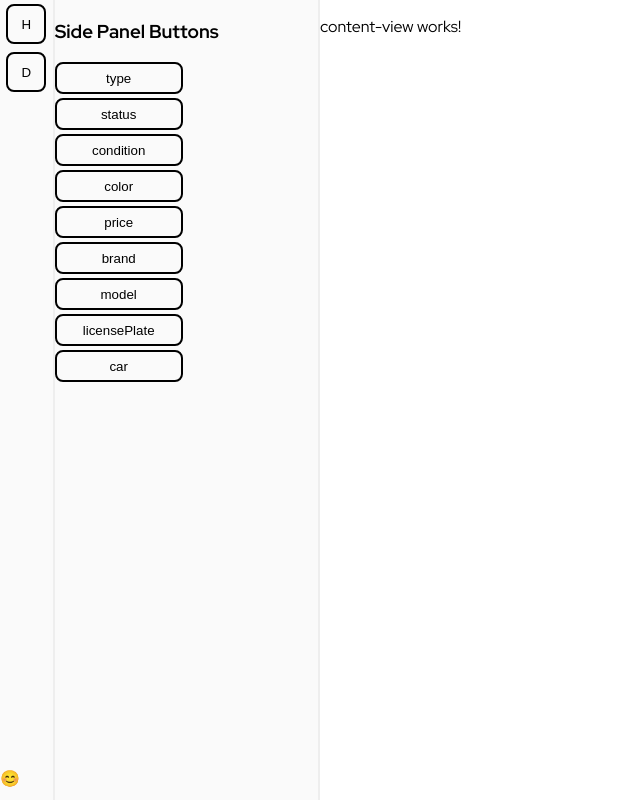
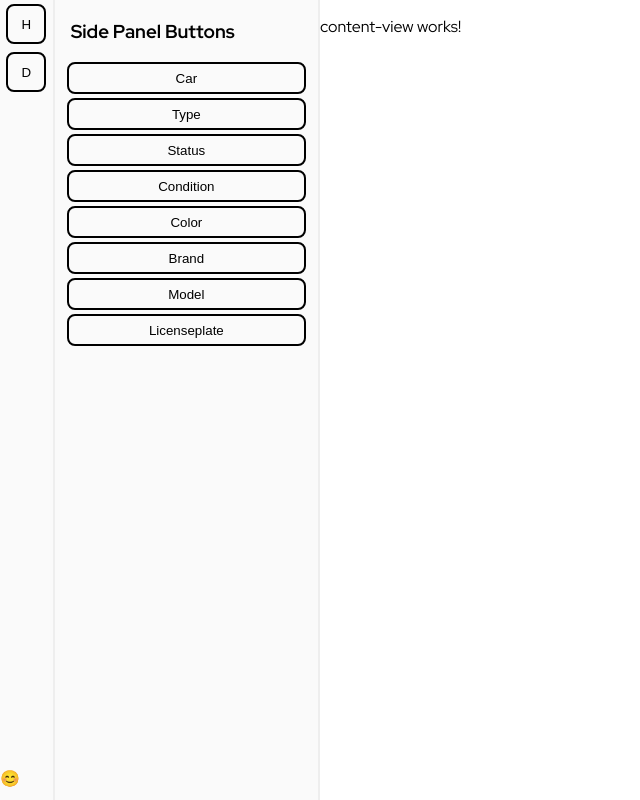
Before and after one commit to tbarracha/ang-car-dealership-dashboard-java-dotNet, an Angular app: page / in a window 1280 px wide. Shown: the whole page, without its empty margins (0-640 px from the left). Built offline with nearby package versions, Linux system fonts and the light colour scheme.

Commit message:
Pretty buttons & endpoints are working!

```diff
--- a/src/app/components/entity-tables/entity-table-selector/entity-table-selector.component.html
+++ b/src/app/components/entity-tables/entity-table-selector/entity-table-selector.component.html
@@ -1,3 +1,3 @@
 <div class="entity-table-selector-container center" *ngIf="dataTypeURL">
-    <button (click)="getData()"> {{ displayString }} </button>
+    <button (click)="getData()"> {{ displayString | titlecase }} </button>
 </div>
--- a/src/app/components/entity-tables/entity-table-selector/entity-table-selector.component.scss
+++ b/src/app/components/entity-tables/entity-table-selector/entity-table-selector.component.scss
@@ -4,7 +4,7 @@ button {
     background-color: $buttonColor;
     border: 2px solid $buttonBorderColor;
     border-radius: 8px;
-    width: 128px;
+    width: 100%;
     height: 32px;
 }
 
@@ -14,6 +14,7 @@ button:hover {
 
 .entity-table-selector-container {
     margin-bottom: 4px;
-    align-items: center;     // Center items horizontally
-    justify-content: center; // Center items vertically
+
+    padding-left: 12px;
+    padding-right: 12px;
 }
--- a/src/app/components/entity-tables/entity-table-selector/entity-table-selector.component.ts
+++ b/src/app/components/entity-tables/entity-table-selector/entity-table-selector.component.ts
@@ -25,8 +25,7 @@ export class EntityTableSelectorComponent {
   setURL(dataURL: string) {
     this.dataTypeURL = dataURL;
     const splitURL = dataURL.split("/");
-    this.displayString = splitURL[splitURL.length - 1]; // Use square brackets for array indexing
-    console.log("Display String: " + this.displayString);
+    this.displayString = splitURL[splitURL.length - 1];
   }
 
   getData() {
--- a/src/app/components/side-panel-components/side-panel-content/side-panel-content.component.html
+++ b/src/app/components/side-panel-components/side-panel-content/side-panel-content.component.html
@@ -1,6 +1,8 @@
-<h3>Side Panel Buttons</h3>
+<div>
+    <h3>Side Panel Buttons</h3>
+</div>
 
 <!-- data type button list -->
-<div class="center" *ngFor="let dataTypeURL of getDataTypeURLs()">
-    <app-entity-table-selector [dataTypeURL]="dataTypeURL"></app-entity-table-selector>
+<div class="flex-column" *ngFor="let dataTypeURL of getDataTypeURLs()">
+    <app-entity-table-selector class="center" [dataTypeURL]="dataTypeURL"></app-entity-table-selector>
 </div>
--- a/src/app/components/side-panel-components/side-panel-content/side-panel-content.component.scss
+++ b/src/app/components/side-panel-components/side-panel-content/side-panel-content.component.scss
@@ -0,0 +1,4 @@
+h3 {
+    width: 100%;
+    padding-left: 16px;
+}
--- a/src/app/services/vehicle-data.service.ts
+++ b/src/app/services/vehicle-data.service.ts
@@ -10,25 +10,23 @@ export class VehicleDataService {
   baseUrl: string = 'http://localhost:8080/api';
 
   vehicleURLs: {
+    cars: string,
     types: string,
     status: string,
     condition: string,
     color: string,
-    price: string,
     brands: string,
     models: string,
     licensePlate: string,
-    cars: string,
   } = {
+    cars: `${this.baseUrl}/vehicle/car`,
     types: `${this.baseUrl}/vehicle/type`,
     status: `${this.baseUrl}/vehicle/status`,
     condition: `${this.baseUrl}/vehicle/condition`,
     color: `${this.baseUrl}/color`,
-    price: `${this.baseUrl}/vehicle/price`,
     brands: `${this.baseUrl}/vehicle/brand`,
     models: `${this.baseUrl}/vehicle/model`,
-    licensePlate: `${this.baseUrl}/vehicle/licensePlate`,
-    cars: `${this.baseUrl}/vehicle/car`,
+    licensePlate: `${this.baseUrl}/vehicle/licenseplate`,
   };
 
 
--- a/src/styles.scss
+++ b/src/styles.scss
@@ -25,3 +25,31 @@ body {
 .center-vertical {
   align-items: center; // Center items vertically only
 }
+
+.center-column {
+  display: flex;
+  flex-direction: column;
+  align-items: center;     // Center items horizontally
+  justify-content: center; // Center items verticall
+}
+
+.center-row {
+  display: flex;
+  flex-direction: row;
+  align-items: center;     // Center items horizontally
+  justify-content: center; // Center items verticall
+}
+
+.flex {
+  display: flex;
+}
+
+.flex-row {
+  display: flex;
+  flex-direction: row;
+}
+
+.flex-column {
+  display: flex;
+  flex-direction: column;
+}
```
Also changed, not shown: src/app/app.component.scss (line endings or trailing spaces).
